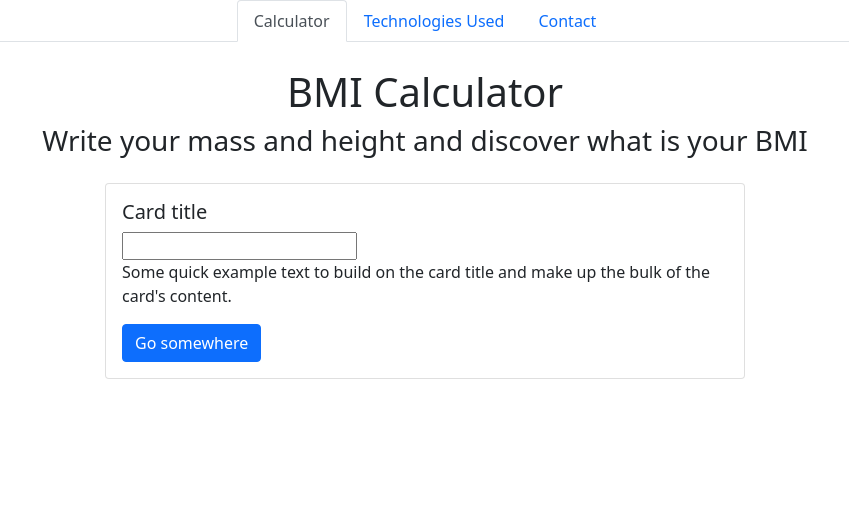
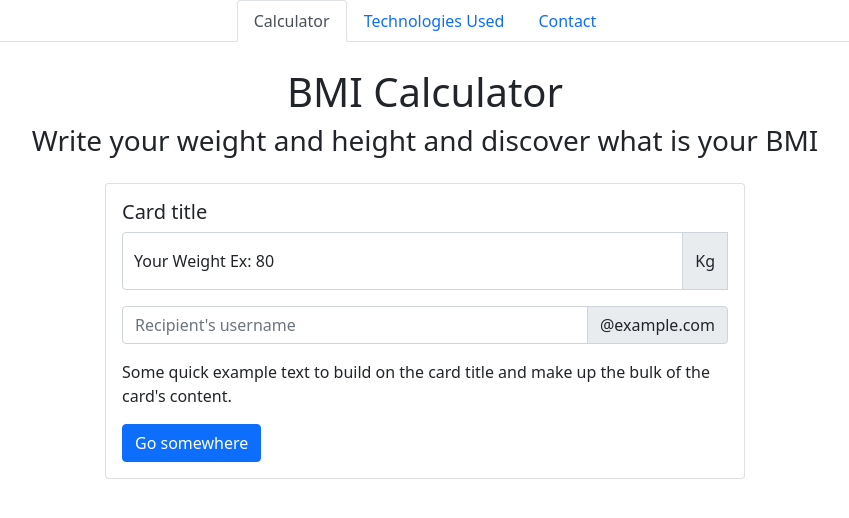
Before and after one commit to NeoArte/FlaskStudies, a Flask app: page / in a window 1280 px wide. Shown: the top 518 px of the page, without its empty margins (215-1064 px from the left). Run offline with Flask 2, Linux system fonts and the light colour scheme; some libraries are stand-ins or nearby versions.

Commit message:
Mix of form-floating and input-group working

```diff
--- a/3-BmiCalculator/static/css/style.css
+++ b/3-BmiCalculator/static/css/style.css
@@ -26,3 +26,7 @@
 .form-card {
     width: 100%;
 }
+
+.form-card label {
+    z-index: 3;
+}
--- a/3-BmiCalculator/templates/index.html
+++ b/3-BmiCalculator/templates/index.html
@@ -25,7 +25,7 @@
 
     <div class="title-div">
       <h1>BMI Calculator</h1>
-      <h3>Write your mass and height and discover what is your BMI</h3>
+      <h3>Write your weight and height and discover what is your BMI</h3>
     </div>
 
     <div class="card-div">
@@ -35,7 +35,18 @@
 
           <div>
             <form method="POST" action="/">
-              <input type="number">
+
+              <div class="form-floating input-group mb-3">
+                <input type="email" class="form-control" id="floatingInput" placeholder="name@example.com">
+                <span class="input-group-text" id="basic-addon2">Kg</span>
+                <label class="label-above" for="floatingInput">Your Weight Ex: 80</label>
+              </div>
+
+              <div class="input-group mb-3">
+                <input type="text" class="form-control" placeholder="Recipient's username" aria-label="Recipient's username" aria-describedby="basic-addon2">
+                <span class="input-group-text" id="basic-addon2">@example.com</span>
+              </div>
+
             </form>
           </div>
 
```
